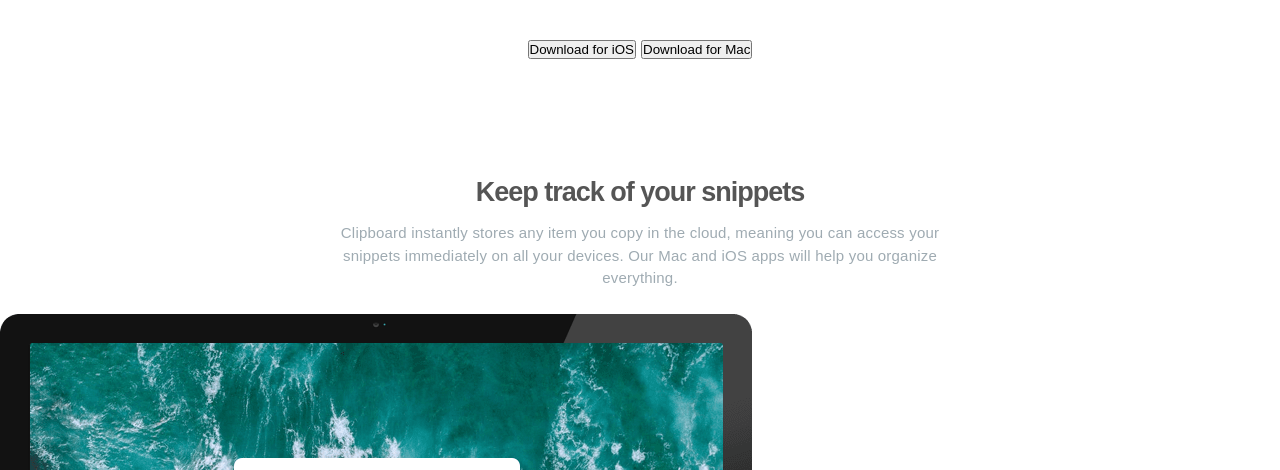
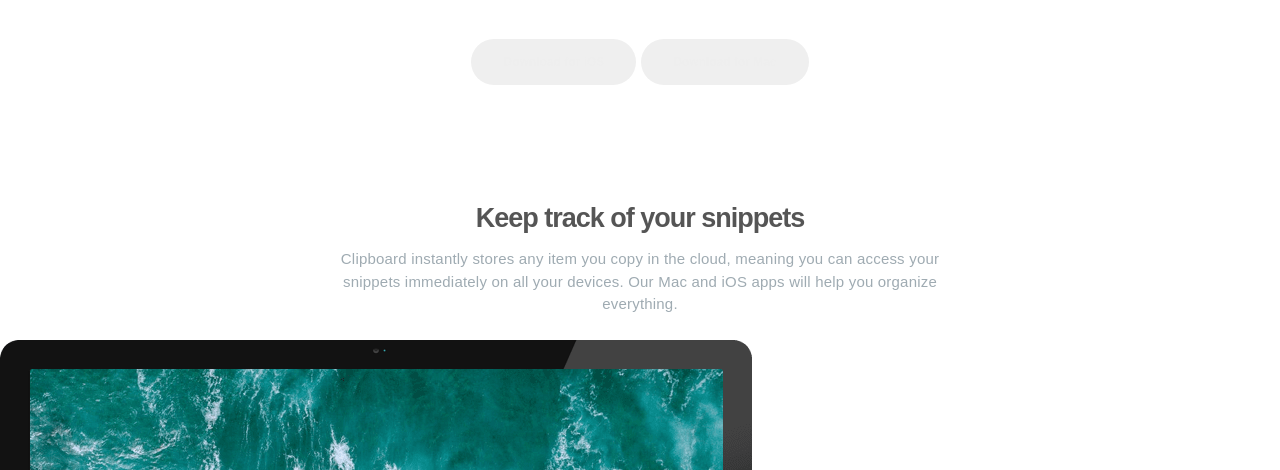
Before and after one commit to kale-Dev1/clipboard, a plain HTML site: page clipboard-landing-page-master/index.html in a window 1280 px wide. Shown: the part 330-800 px from the top of the page. Drawn offline with Linux system fonts and the light colour scheme; a web font is replaced by a local one.

Commit message:
Style buttons

```diff
--- a/clipboard-landing-page-master/css/general.css
+++ b/clipboard-landing-page-master/css/general.css
@@ -13,7 +13,7 @@
 
   /* ### Primary */
 
-  --strong-cyan: hsl(171, 66%, 44%);
+  --strong-cyan: #26baa4;
   --light-blue: hsl(233, 100%, 69%);
 
   /* ### Neutral */
@@ -67,4 +67,13 @@ p {
 }
 
 .btn {
+  font-size: 1.2rem;
+  font-weight: 600;
+  padding: 1.6rem 3.2rem;
+  border-radius: 32px;
+  border: none;
+  font-family: inherit;
+  color: #eee;
+
+  transition: all 0.3s;
 }
```
